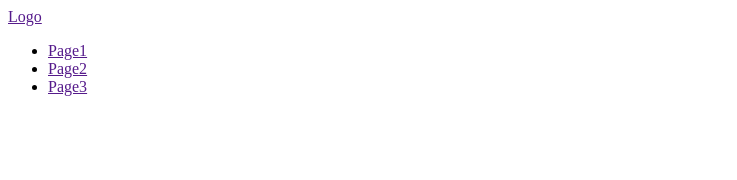
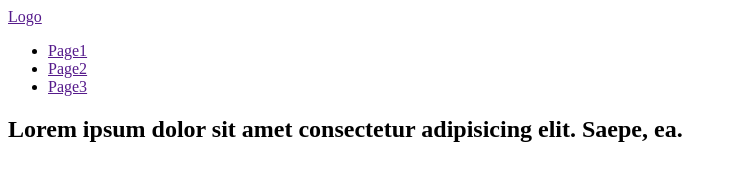
Before and after one commit to sergchernetskiy/blended2, a plain HTML site: page index.html in a window 1280 px wide. Shown: the whole page, without its empty margins (0-737 px from the left). Drawn offline with Linux system fonts and the light colour scheme.

Commit message:
add h1
new h1

```diff
--- a/index.html
+++ b/index.html
@@ -2,13 +2,19 @@
 <html lang="en">
   <head>
     <meta charset="UTF-8" />
-      <meta http-equiv="X-UA-Compatible" content="IE=edge" />
+    <meta
+      http-equiv="X-UA-Compatible"
+      content="IE=edge"
+    />
     <meta
       name="viewport"
       content="width=device-width, initial-scale=1.0"
     />
-      <title>Document</title>
-      <link rel="stylesheet" href="./css/styles.css" />
+    <title>website</title>
+    <link
+      rel="stylesheet"
+      href="./css/styles.css"
+    />
   </head>
   <body>
     <header>
@@ -21,5 +27,14 @@
         </ul>
       </nav>
     </header>
+    <main>
+      <section>
+        <h1>
+          Lorem ipsum dolor sit amet
+          consectetur adipisicing elit.
+          Saepe, ea.
+        </h1>
+      </section>
+    </main>
   </body>
 </html>
```
Lines whose indentation alone changed are shown as unchanged.
